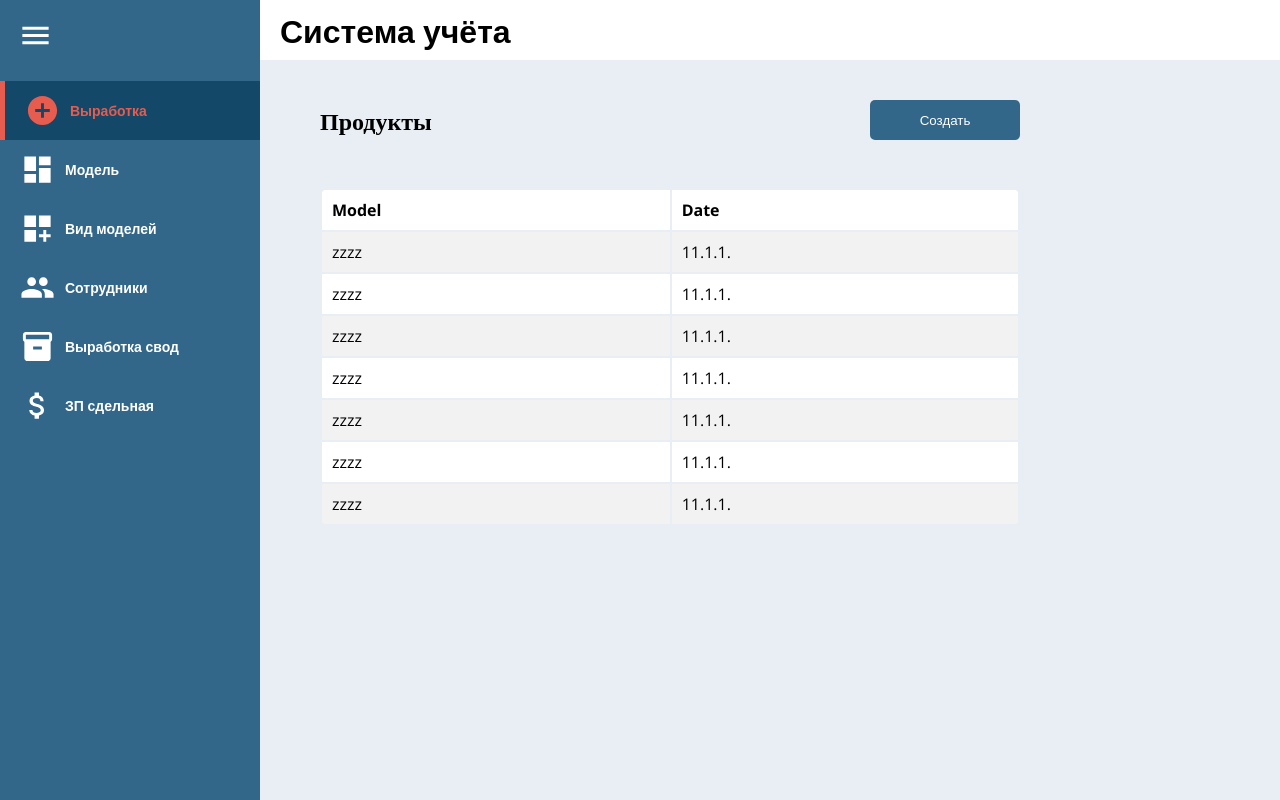
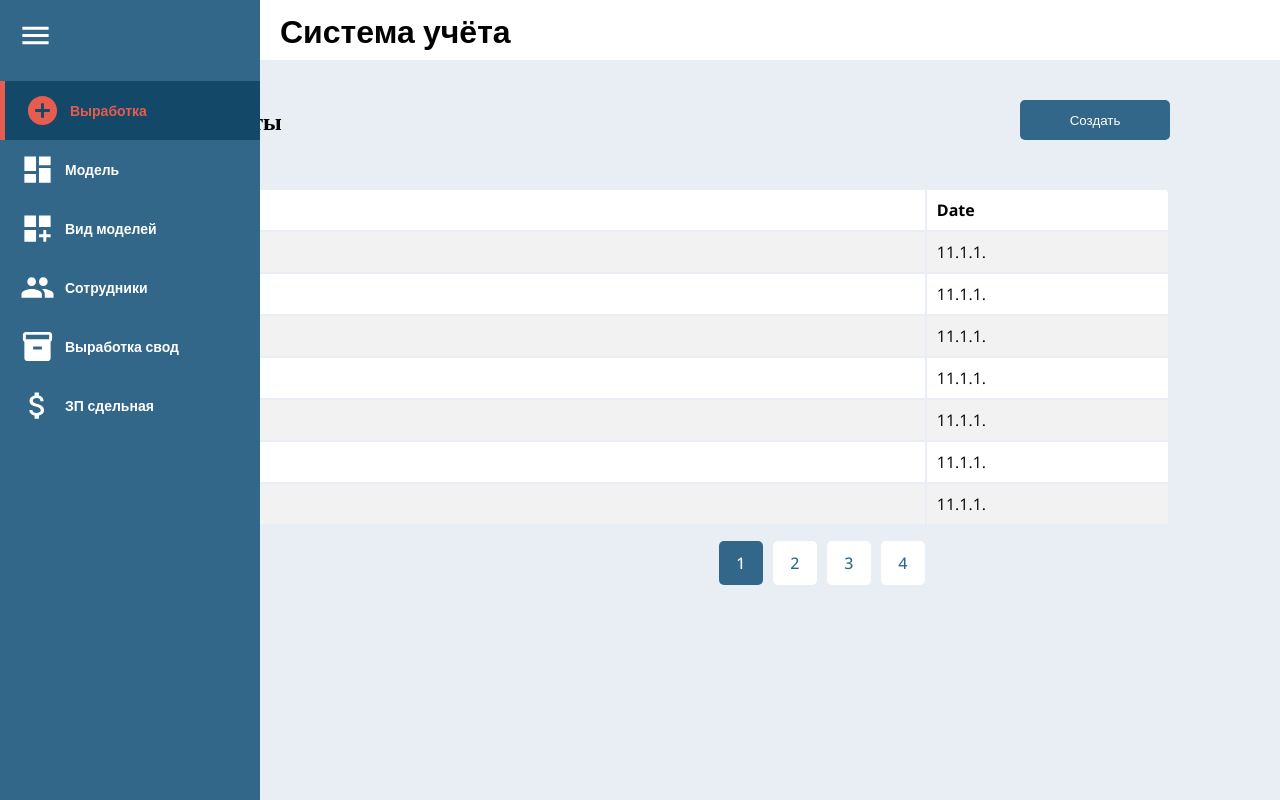
Before and after one commit to nurdinovnursultan/b-style, a React (Create React App) app: page /models in a window 1280 px wide. Built offline with nearby package versions, Linux system fonts and the light colour scheme.

Commit message:
added adaptiv

```diff
--- a/src/pages/modelPage/ModelPage.jsx
+++ b/src/pages/modelPage/ModelPage.jsx
@@ -1,4 +1,5 @@
 import React from "react";
+import Pagination from "../../components/pagination/Pagination";
 
 const ModelPage = () => {
 
@@ -66,6 +67,7 @@ const ModelPage = () => {
               })
             }
           </tbody>
+        <Pagination total={product.length} perPage={2} />
         </table>
       </section>
     </article>
--- a/src/pages/modelPage/ModelsProduct.css
+++ b/src/pages/modelPage/ModelsProduct.css
@@ -12,7 +12,8 @@
 }
 
 .card__header {
-  width: 700px;
+  max-width: 100%;
+  min-width: 1000px;
   display: flex;
   justify-content: space-between;
   align-items: center;
@@ -44,7 +45,8 @@
 }
 
 .card__table {
-  width: 700px;
+  max-width: 100%;
+  min-width: 1000px;
   max-height: 400px;
   border-radius: 10px;
   overflow: hidden;
--- a/src/pages/modelPage/ModelsProduct.scss
+++ b/src/pages/modelPage/ModelsProduct.scss
@@ -13,7 +13,8 @@
 }
 
 .card__header {
-  width: 700px;
+  max-width: 100%;
+  min-width: 1000px;
   display: flex;
   justify-content: space-between;
   align-items: center;
@@ -46,7 +47,8 @@
 }
 
 .card__table {
-  width: 700px;
+  max-width: 100%;
+  min-width: 1000px;
   max-height: 400px;
   border-radius: 10px;
   overflow: hidden;
```
Also changed, not shown: 2 other files (tests, documents, lock files or other folders).
